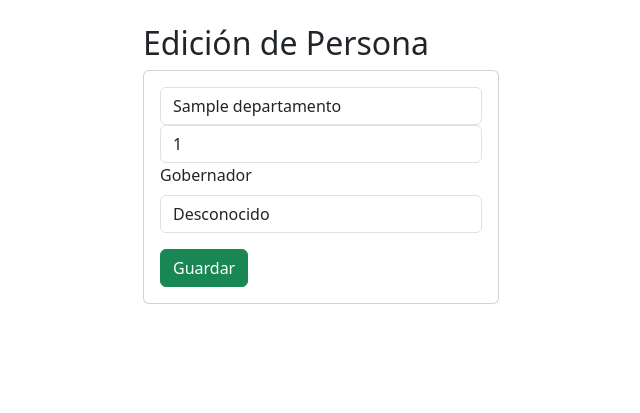
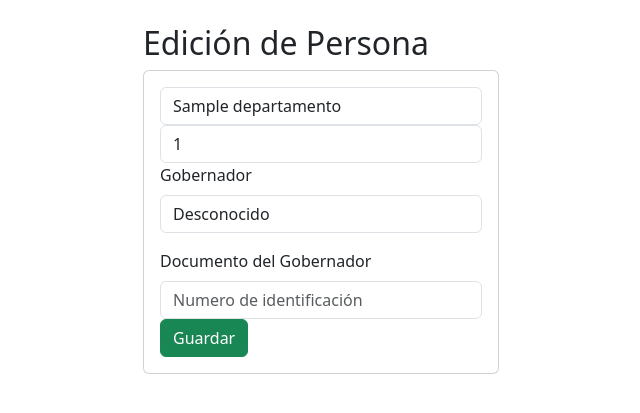
Before and after one commit to Ingesoft-II-IdioMind/Lab0-BasesDeDatos, a Django app: page /edicionDepartamento/1/ in a window 1280 px wide. Shown: the part 56-469 px from the top of the page, without its empty margins (319-959 px from the left). Run offline with Django 5.2, Linux system fonts and the light colour scheme; tables that the repository leaves empty hold one stand-in row (values such as "Sample post").

Commit message:
departamento model update

```diff
--- a/Departamento/models.py
+++ b/Departamento/models.py
@@ -1,11 +1,12 @@
 from django.db import models
+from Persona.models import Persona
 
 # Create your models here.
 class Departamento(models.Model):
     idDepartamento = models.AutoField(primary_key=True)
     nombreDepartamento = models.CharField(max_length=45)
     poblacion = models.IntegerField(default=0)
-   # idGobernador = models.ForeignKey(Persona,null=True,blank = True, on_delete=models.DO_NOTHING)
+    idGobernador = models.ForeignKey(Persona,null=True,blank = True, on_delete=models.DO_NOTHING)
     #genenera conflictos mirar como arreglar
     def __str__(self):
         return self.nombreDepartamento
--- a/Departamento/views.py
+++ b/Departamento/views.py
@@ -1,38 +1,66 @@
 from django.shortcuts import render, redirect
 from .models import Departamento
 from django.contrib import messages
+from Persona.models import Persona
 
 # Create your views here.
 def gestionDepartamentos(request):
     departamentos = Departamento.objects.all()
-  #  persona = Persona.objects.all()
+    persona = Persona.objects.all()
     messages.success(request, '¡Viviendas listadas!')
-    return render(request, 'gestionDepartamentos.html',{'departamentos':departamentos})
+    return render(request, 'gestionDepartamentos.html',{'departamentos':departamentos,'persona':persona})
+
+from django.core.exceptions import ObjectDoesNotExist
+
+
 
 def registrarDepartamento(request):
-    nombreDepartamento = request.POST['txtNombre']
-    poblacion = request.POST['txtPoblacion']
- #   idGobernador = Persona.objects.get(idPersona=request.POST['txtGobernador'])
+    nombreDepartamento = request.POST.get('txtNombre')
+    poblacion = request.POST.get('txtPoblacion')
+    idPersona = request.POST.get('txtGobernador')
+
+    gobernador = None
+    try:
+        gobernador = Persona.objects.get(idPersona=idPersona)
+    except ObjectDoesNotExist:
+        # Log the error or handle it as needed
+        pass
 
     departamento = Departamento.objects.create(
-        nombreDepartamento=nombreDepartamento, poblacion=poblacion)
+        nombreDepartamento=nombreDepartamento,
+        poblacion=poblacion,
+        idGobernador=gobernador
+    )
+
     messages.success(request, '¡Departamento registrado!')
     return redirect('/gestionDepartamentos')
+
+
+
 
 def edicionDepartamento(request, idDepartamento):
     departamento = Departamento.objects.get(idDepartamento = idDepartamento)
   #  persona = Persona.objects.all()
     return render(request,"edicionDepartamento.html",{"Departamento":departamento})
 
-def editarDepartamento(request,idDepartamento):
-    nombre = request.POST['txtNombre']
-    poblacion = request.POST['numPoblacion']
-   # idGobernador = Persona.objects.get(idPersona=request.POST['txtGobernador'])
+def editarDepartamento(request, idDepartamento):
+    nombre = request.POST.get('txtNombre')
+    poblacion = request.POST.get('numPoblacion')
+    idPersona = request.POST.get('txtGobernador')
+
+    gobernador = None
+    try:
+        gobernador = Persona.objects.get(idPersona=idPersona)
+    except ObjectDoesNotExist:
+        # Log the error or handle it as needed
+        pass
+
     departamento = Departamento.objects.get(idDepartamento=idDepartamento)
     departamento.nombreDepartamento = nombre
     departamento.poblacion = poblacion
- #   departamento.idGobernador = idGobernador
+    departamento.idGobernador = gobernador
     departamento.save()
+
     messages.success(request, '¡Departamento actualizado!')
     return redirect('/gestionDepartamentos')
 
--- a/templates/edicionDepartamento.html
+++ b/templates/edicionDepartamento.html
@@ -29,6 +29,12 @@
                         </select>
                       </div>
 
+                      <div class="form-group">
+                        <label class="form-label">Documento del Gobernador</label>
+                        <input type="number" id="txtGobernador" name="txtGobernador" value="{{departamentos.idGobernador}}" class="form-control" placeholder="Numero de identificación"
+                            maxlength="50" required>
+                    </div>
+
                     <div class="form-group">
                         <button type="submit" class="btn btn-success btn-block text-white">Guardar</button>
                     </div>
```
Also changed, not shown: Persona/views.py (+0 -12 lines), templates/gestionDepartamentos.html (+5 -9 lines), Departamento/migrations/0002_departamento_idgobernador.py (added).
